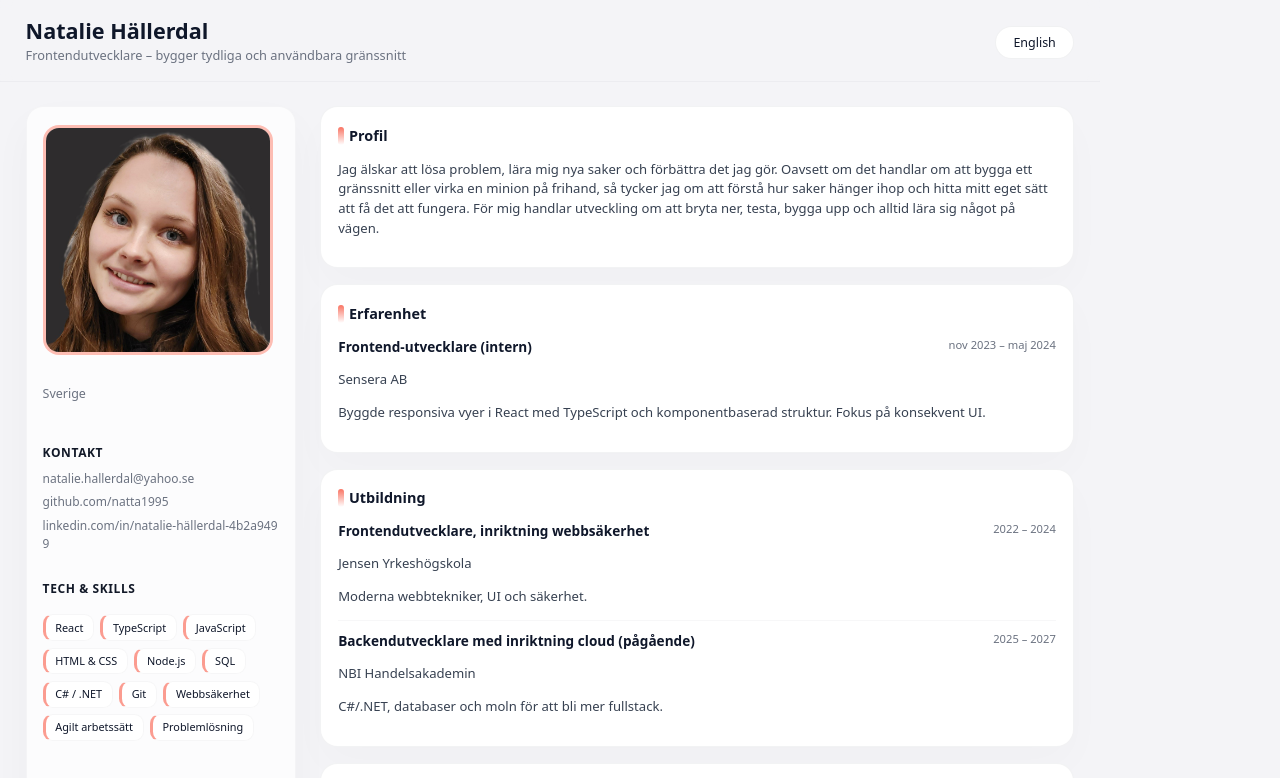
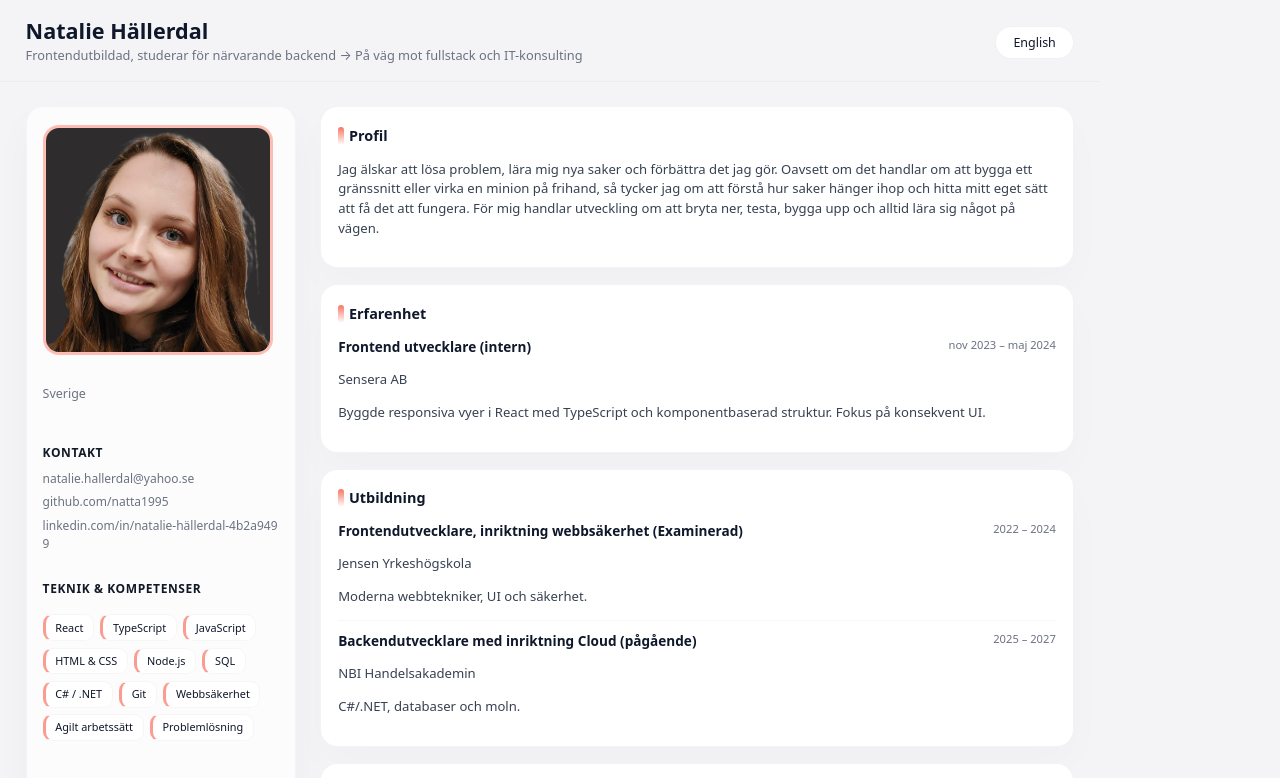
Before and after one commit to natta1995/myCV, a React (Vite) app: page / in a window 1280 px wide. Shown: the top 778 px of the page. Built offline with nearby package versions, Linux system fonts and the light colour scheme.

Commit message:
text change and error fix

```diff
--- a/src/content/content.js
+++ b/src/content/content.js
@@ -1,7 +1,7 @@
 const content = {
   sv: {
     name: "Natalie Hällerdal",
-    role: "Frontendutvecklare – bygger tydliga och användbara gränssnitt",
+    role: "Frontendutbildad, studerar för närvarande backend → På väg mot fullstack och IT-konsulting",
     location: "Sverige",
     profileTitle: "Profil",
     profileText:
@@ -10,10 +10,10 @@ const content = {
     educationTitle: "Utbildning",
     projectsTitle: "Projekt",
     contactTitle: "Kontakt",
-    skillsTitle: "Tech & skills",
+    skillsTitle: "Teknik & kompetenser",
     experience: [
       {
-        title: "Frontend-utvecklare (intern)",
+        title: "Frontend utvecklare (intern)",
         place: "Sensera AB",
         period: "nov 2023 – maj 2024",
         text: "Byggde responsiva vyer i React med TypeScript och komponentbaserad struktur. Fokus på konsekvent UI."
@@ -21,16 +21,16 @@ const content = {
     ],
     education: [
       {
-        title: "Frontendutvecklare, inriktning webbsäkerhet",
+        title: "Frontendutvecklare, inriktning webbsäkerhet (Examinerad)",
         place: "Jensen Yrkeshögskola",
         period: "2022 – 2024",
         text: "Moderna webbtekniker, UI och säkerhet."
       },
       {
-        title: "Backendutvecklare med inriktning cloud (pågående)",
+        title: "Backendutvecklare med inriktning Cloud (pågående)",
         place: "NBI Handelsakademin",
         period: "2025 – 2027",
-        text: "C#/.NET, databaser och moln för att bli mer fullstack."
+        text: "C#/.NET, databaser och moln."
       }
     ],
     projects: [
@@ -66,11 +66,11 @@ const content = {
   },
   en: {
     name: "Natalie Hällerdal",
-    role: "Frontend Developer – building clear and usable interfaces",
+    role: "Frontend Graduate, currently studying Backend → Towards Fullstack & IT Consulting",
     location: "Sweden",
     profileTitle: "Profile",
     profileText:
-      "I love solving problems, learning new things, and improving what I do. Whether it’s building a user interface or crocheting a minion from scratch, I enjoy understanding how things fit together and finding my own way to make them work. For me, development is about breaking things down, experimenting, building them back up, and always learning something along the way..",
+      "I love solving problems, learning new things, and improving what I do. Whether it’s building a user interface or crocheting a minion from scratch, I enjoy understanding how things fit together and finding my own way to make them work. For me, development is about breaking things down, experimenting, building them back up, and always learning something along the way.",
     experienceTitle: "Experience",
     educationTitle: "Education",
     projectsTitle: "Projects",
@@ -86,13 +86,13 @@ const content = {
     ],
     education: [
       {
-        title: "Frontend Developer, web security",
+        title: "Frontend Developer, web security (Graduated)",
         place: "Jensen Vocational College",
         period: "2022 – 2024",
         text: "Modern web technologies, UI and security."
       },
       {
-        title: "Backend Developer, cloud (ongoing)",
+        title: "Backend Developer, cloud (Ongoing)",
         place: "NBI Handelsakademin",
         period: "2025 – 2027",
         text: "C#/.NET, databases and cloud to become more fullstack."
```
